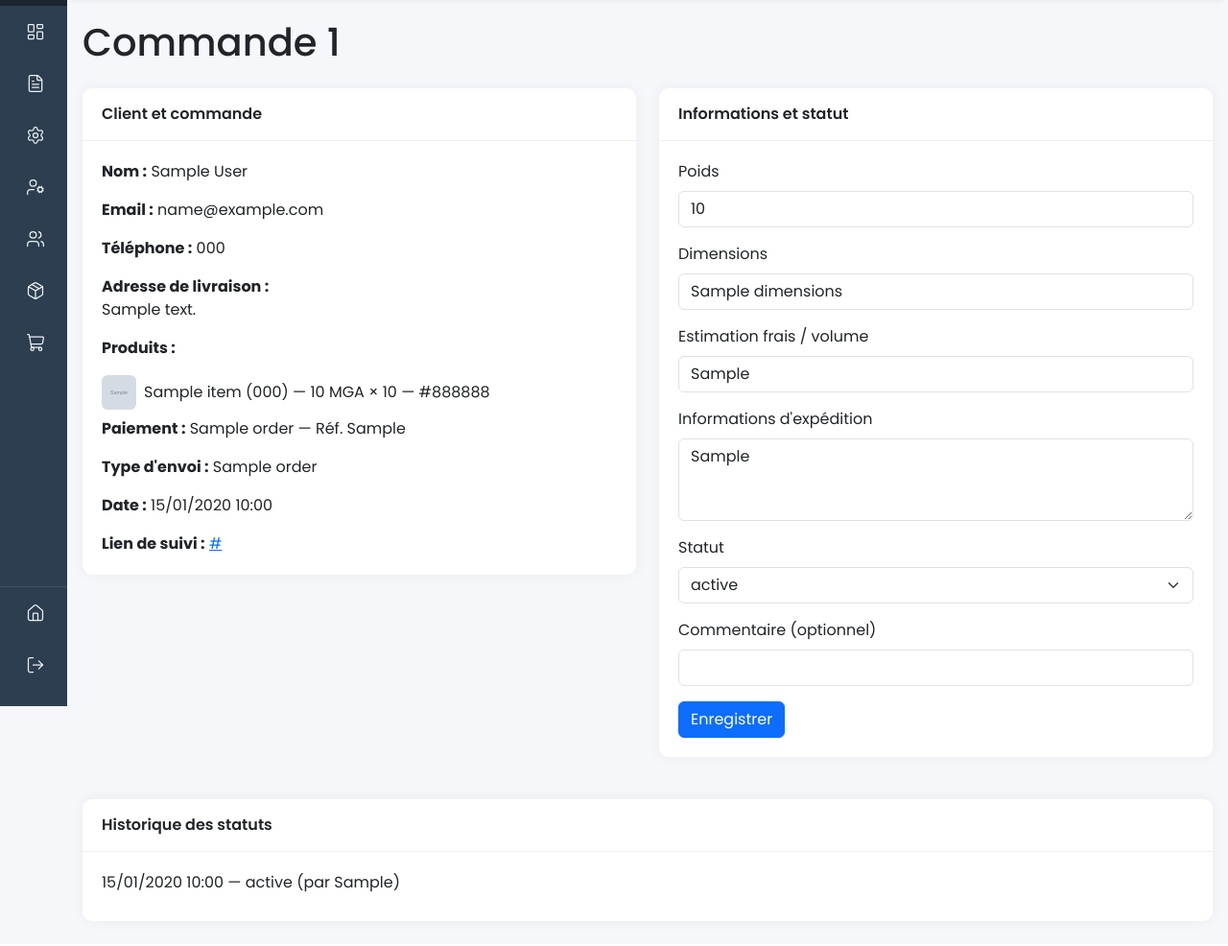
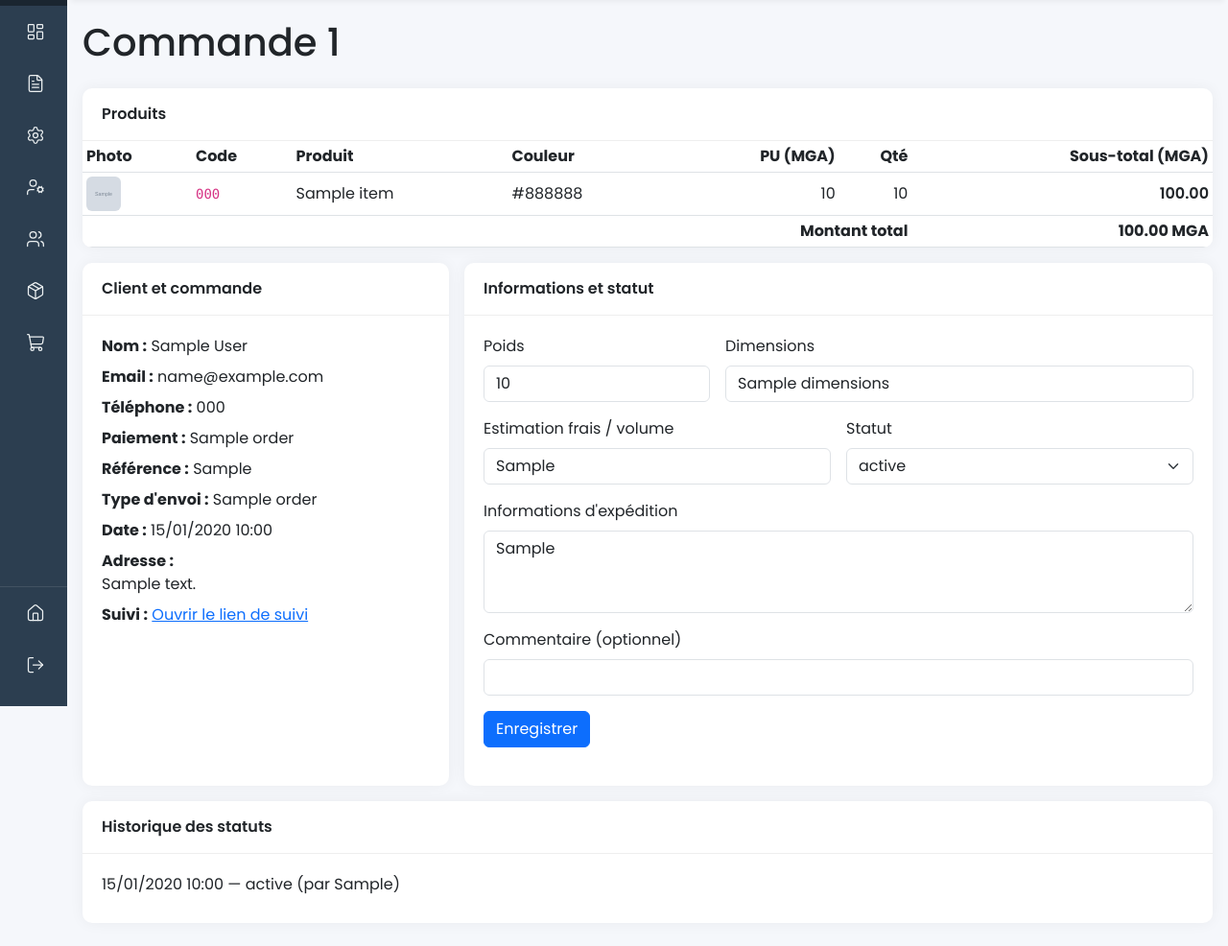
Before and after one commit to thierry1804/duosite, a Symfony app: template templates/admin/import_order/show.html.twig in a window 1280 px wide. Shown: the part 64-1050 px from the top of the page at 96% size. Run offline with Twig, Linux system fonts and the light colour scheme; the template is opened without the code that fills it: most values are stand-ins (such as "Sample title", 1, 10 or a date in 2020); grey boxes marked "Sample" are stand-in pictures; some libraries are stand-ins or nearby versions.

Commit message:
Commande import: prise en charge des produits externes EBV et optimisation de l'affichage admin.
Décodage du hash renforcé (base64 + urldecode + fallback), préremplissage complet (prix, image, quantité) et génération/validation de codes EBV pour garantir un enregistrement cohérent sans code catalogue interne.

Made-with: Cursor

```diff
--- a/templates/admin/import_order/show.html.twig
+++ b/templates/admin/import_order/show.html.twig
@@ -18,60 +18,119 @@
         <div class="alert alert-danger">{{ message }}</div>
     {% endfor %}
 
-    <div class="row">
-        <div class="col-lg-6 mb-4">
-            <div class="admin-card">
-                <div class="admin-card-header">Client et commande</div>
-                <div class="admin-card-body">
-                    <p><strong>Nom :</strong> {{ order.fullName }}</p>
-                    <p><strong>Email :</strong> {{ order.email }}</p>
-                    <p><strong>Téléphone :</strong> {{ order.phone }}</p>
-                    <p><strong>Adresse de livraison :</strong><br>{{ order.deliveryAddress|nl2br }}</p>
+    <div class="admin-card mb-3">
+        <div class="admin-card-header">Produits</div>
+        <div class="admin-card-body p-0">
+            {% set orderTotal = 0 %}
+            <div class="table-responsive">
+                <table class="table table-sm align-middle mb-0">
+                    <thead>
+                        <tr>
+                            <th>Photo</th>
+                            <th>Code</th>
+                            <th>Produit</th>
+                            <th>Couleur</th>
+                            <th class="text-end">PU (MGA)</th>
+                            <th class="text-end">Qté</th>
+                            <th class="text-end">Sous-total (MGA)</th>
+                        </tr>
+                    </thead>
+                    <tbody>
                         {% if order.items|length > 0 %}
-                        <p><strong>Produits :</strong></p>
-                        <ul class="mb-2 list-unstyled">
                             {% for item in order.items %}
-                                <li class="d-flex align-items-center gap-2 mb-2">
+                                {% set lineTotal = (item.productPrice + 0) * item.quantity %}
+                                {% set orderTotal = orderTotal + lineTotal %}
+                                <tr>
+                                    <td>
                                         {% if item.productPhotoFilename %}
-                                        <img src="{{ asset('uploads/import_products/' ~ item.productPhotoFilename) }}" alt="" class="rounded" style="width: 36px; height: 36px; object-fit: cover;">
+                                            {% set photoSrc = item.productPhotoFilename starts with 'http' ? item.productPhotoFilename : asset('uploads/import_products/' ~ item.productPhotoFilename) %}
+                                            <img src="{{ photoSrc }}" alt="" class="rounded" style="width: 36px; height: 36px; object-fit: cover;">
+                                        {% else %}
+                                            <span class="text-muted">-</span>
                                         {% endif %}
-                                    <span>{{ item.productName }} ({{ item.productCode }}) — {{ item.productPrice }} MGA × {{ item.quantity }} — {{ item.color }}</span>
-                                </li>
+                                    </td>
+                                    <td><code>{{ item.productCode }}</code></td>
+                                    <td>
+                                        {{ item.productName }}
+                                        {% if item.productCode and item.productCode starts with 'EBV' %}
+                                            <span class="badge bg-info text-dark ms-1">Produit externe (EBV)</span>
+                                        {% endif %}
+                                    </td>
+                                    <td>{{ item.color }}</td>
+                                    <td class="text-end">{{ item.productPrice }}</td>
+                                    <td class="text-end">{{ item.quantity }}</td>
+                                    <td class="text-end fw-semibold">{{ lineTotal|number_format(2, '.', ' ') }}</td>
+                                </tr>
                             {% endfor %}
-                        </ul>
                         {% else %}
-                        <p><strong>Produit :</strong> {{ order.productName }} ({{ order.productCode }}) — {{ order.productPrice }} MGA</p>
-                        <p><strong>Couleur :</strong> {{ order.color }}</p>
+                            {% set lineTotal = (order.productPrice + 0) %}
+                            {% set orderTotal = lineTotal %}
+                            <tr>
+                                <td><span class="text-muted">-</span></td>
+                                <td><code>{{ order.productCode }}</code></td>
+                                <td>
+                                    {{ order.productName }}
+                                    {% if order.productCode and order.productCode starts with 'EBV' %}
+                                        <span class="badge bg-info text-dark ms-1">Produit externe (EBV)</span>
                                     {% endif %}
-                    <p><strong>Paiement :</strong> {{ order.paymentMethodLabel }} — Réf. {{ order.paymentReference ?? '-' }}</p>
-                    <p><strong>Type d'envoi :</strong> {{ order.shippingTypeLabel }}</p>
-                    <p><strong>Date :</strong> {{ order.createdAt|date('d/m/Y H:i') }}</p>
-                    <p class="mb-0"><strong>Lien de suivi :</strong> <a href="{{ trackingUrl }}" target="_blank" rel="noopener">{{ trackingUrl }}</a></p>
+                                </td>
+                                <td>{{ order.color }}</td>
+                                <td class="text-end">{{ order.productPrice }}</td>
+                                <td class="text-end">1</td>
+                                <td class="text-end fw-semibold">{{ lineTotal|number_format(2, '.', ' ') }}</td>
+                            </tr>
+                        {% endif %}
+                    </tbody>
+                    <tfoot>
+                        <tr>
+                            <th colspan="6" class="text-end">Montant total</th>
+                            <th class="text-end">{{ orderTotal|number_format(2, '.', ' ') }} MGA</th>
+                        </tr>
+                    </tfoot>
+                </table>
             </div>
         </div>
     </div>
-        <div class="col-lg-6 mb-4">
-            <div class="admin-card">
+
+    <div class="row g-3">
+        <div class="col-lg-4 d-flex">
+            <div class="admin-card h-100 w-100">
+                <div class="admin-card-header">Client et commande</div>
+                <div class="admin-card-body">
+                    <p class="mb-2"><strong>Nom :</strong> {{ order.fullName }}</p>
+                    <p class="mb-2"><strong>Email :</strong> {{ order.email }}</p>
+                    <p class="mb-2"><strong>Téléphone :</strong> {{ order.phone }}</p>
+                    <p class="mb-2"><strong>Paiement :</strong> {{ order.paymentMethodLabel }}</p>
+                    <p class="mb-2"><strong>Référence :</strong> {{ order.paymentReference ?? '-' }}</p>
+                    <p class="mb-2"><strong>Type d'envoi :</strong> {{ order.shippingTypeLabel }}</p>
+                    <p class="mb-2"><strong>Date :</strong> {{ order.createdAt|date('d/m/Y H:i') }}</p>
+                    <p class="mb-2"><strong>Adresse :</strong><br>{{ order.deliveryAddress|nl2br }}</p>
+                    <p class="mb-0">
+                        <strong>Suivi :</strong>
+                        <a href="{{ trackingUrl }}" target="_blank" rel="noopener" title="{{ trackingUrl }}">Ouvrir le lien de suivi</a>
+                    </p>
+                </div>
+            </div>
+        </div>
+        <div class="col-lg-8 d-flex">
+            <div class="admin-card h-100 w-100">
                 <div class="admin-card-header">Informations et statut</div>
                 <div class="admin-card-body">
                     <form method="post" action="{{ path('app_admin_import_order_show', { id: order.id }) }}">
-                        <div class="mb-3">
+                        <div class="row g-3">
+                            <div class="col-md-4">
                                 <label class="form-label">Poids</label>
                                 <input type="text" name="weight" class="form-control" value="{{ order.weight ?? '' }}" placeholder="Ex: 1.2 kg">
                             </div>
-                        <div class="mb-3">
+                            <div class="col-md-8">
                                 <label class="form-label">Dimensions</label>
                                 <input type="text" name="dimensions" class="form-control" value="{{ order.dimensions ?? '' }}" placeholder="Ex: 30 x 20 x 10 cm">
                             </div>
-                        <div class="mb-3">
+                            <div class="col-md-6">
                                 <label class="form-label">Estimation frais / volume</label>
                                 <input type="text" name="shippingEstimate" class="form-control" value="{{ order.shippingEstimate ?? '' }}">
                             </div>
-                        <div class="mb-3">
-                            <label class="form-label">Informations d'expédition</label>
-                            <textarea name="shippingInfo" class="form-control" rows="3">{{ order.shippingInfo ?? '' }}</textarea>
-                        </div>
-                        <div class="mb-3">
+                            <div class="col-md-6">
                                 <label class="form-label">Statut</label>
                                 <select name="status" class="form-control form-select">
                                     <option value="{{ order.status }}" selected>{{ statusLabels[order.status] ?? order.status }}</option>
@@ -80,17 +139,23 @@
                                     {% endfor %}
                                 </select>
                             </div>
-                        <div class="mb-3">
+                            <div class="col-12">
+                                <label class="form-label">Informations d'expédition</label>
+                                <textarea name="shippingInfo" class="form-control" rows="3">{{ order.shippingInfo ?? '' }}</textarea>
+                            </div>
+                            <div class="col-12">
                                 <label class="form-label">Commentaire (optionnel)</label>
                                 <input type="text" name="comment" class="form-control">
                             </div>
+                            <div class="col-12">
                                 <button type="submit" class="btn btn-primary">Enregistrer</button>
+                            </div>
+                        </div>
                     </form>
                 </div>
             </div>
         </div>
-    </div>
-
+        <div class="col-12">
             <div class="admin-card">
                 <div class="admin-card-header">Historique des statuts</div>
                 <div class="admin-card-body">
@@ -105,4 +170,6 @@
                     {% endif %}
                 </div>
             </div>
+        </div>
+    </div>
 {% endblock %}
--- a/templates/import_order/tracking_show.html.twig
+++ b/templates/import_order/tracking_show.html.twig
@@ -119,7 +119,8 @@
                         {% for item in order.items %}
                             <li class="d-flex align-items-center gap-2 mb-2">
                                 {% if item.productPhotoFilename %}
-                                    <img src="{{ asset('uploads/import_products/' ~ item.productPhotoFilename) }}" alt="" class="rounded" style="width: 40px; height: 40px; object-fit: cover;">
+                                    {% set photoSrc = item.productPhotoFilename starts with 'http' ? item.productPhotoFilename : asset('uploads/import_products/' ~ item.productPhotoFilename) %}
+                                    <img src="{{ photoSrc }}" alt="" class="rounded" style="width: 40px; height: 40px; object-fit: cover;">
                                 {% endif %}
                                 <span>{{ item.productName }} — {{ item.productPrice }} MGA × {{ item.quantity }} — {{ item.color }}</span>
                             </li>
```
Also changed, not shown: src/Controller/ImportOrderController.php (+87 -10 lines), templates/admin/import_order/index.html.twig (+8 -1 lines), templates/import_order/new.html.twig (+18 -1 lines). Lines whose indentation alone changed are shown as unchanged.
